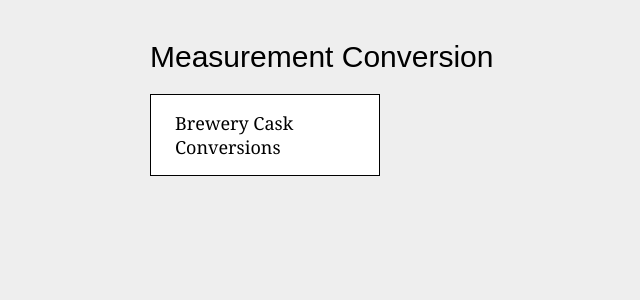
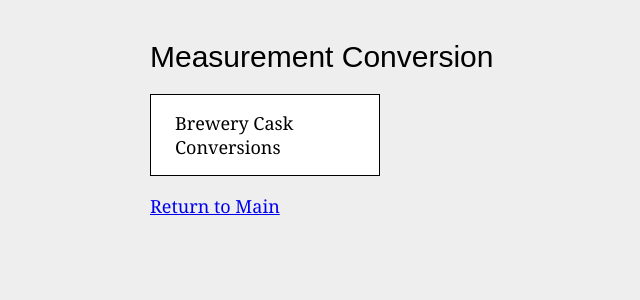
Before and after one commit to danielmendl/asgn09, a PHP site: page / in a window 1280 px wide. Shown: the top 300 px of the page, without its empty margins (240-880 px from the left). Run offline with PHP 8.4, Linux system fonts and the light colour scheme.

Commit message:
index.php updated to return to main

```diff
--- a/index.php
+++ b/index.php
@@ -15,6 +15,8 @@
         <li><a href="volume.php">Brewery Cask Conversions</a></li>
       </ul>
 
+      <a href="../index.html">Return to Main</a>
+
     </div>
   </body>
 </html>
```
